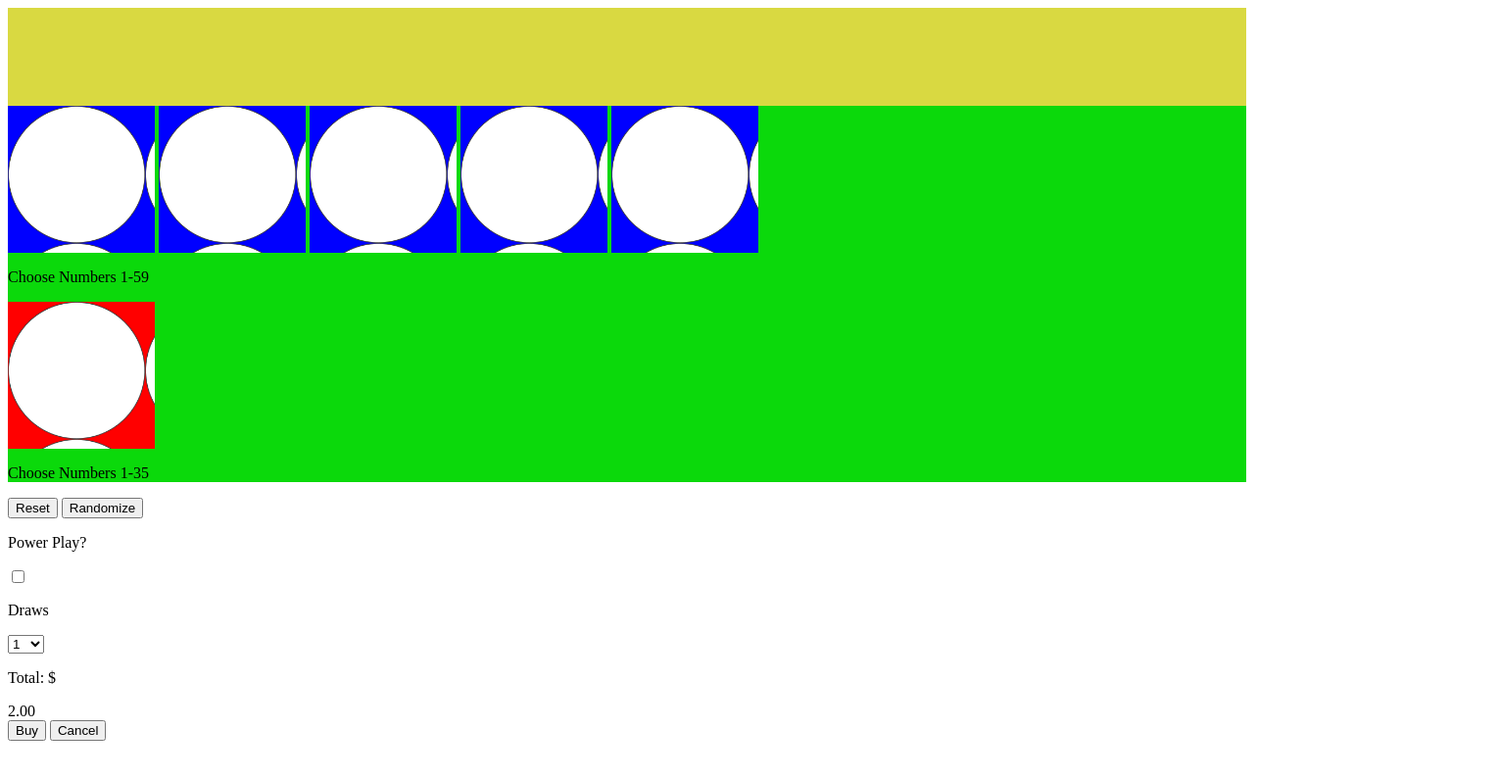
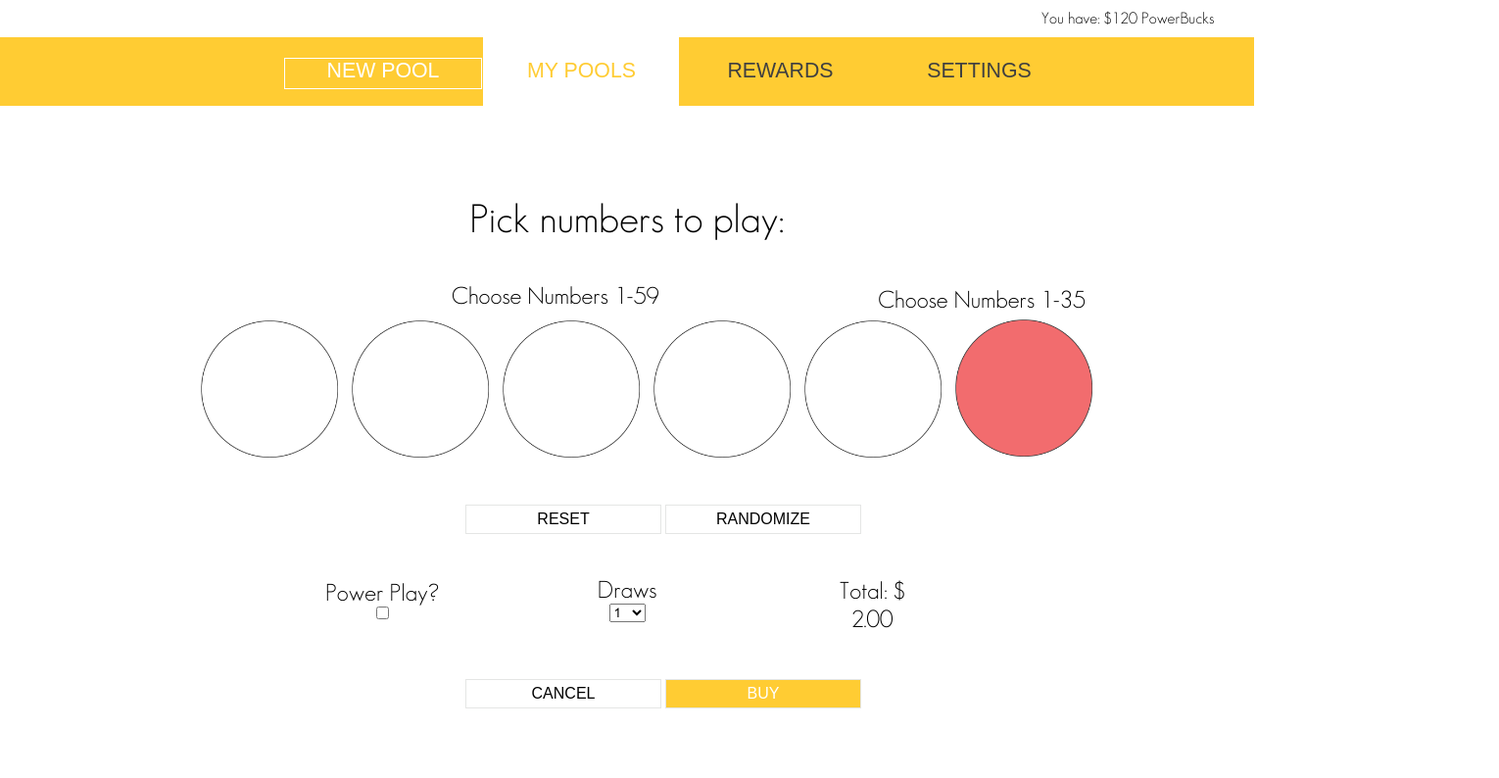
Before and after one commit to noahfradin/lotteria, a website: page templates/picker.html in a window 1280 px wide. Shown: the whole page at 98% size, 1530 px wide, since content can reach past the window. Drawn offline with Linux system fonts and the light colour scheme; a web font is replaced by a local one.

Commit message:
Did Picker CSS, for some reason Power Play toggle and Draws thing aren't working. Alec? I don't know how the CSS could have screwed it up. Anyways it is looking good. And CSS was all I touched. So yeah we hood on that

```diff
--- a/public/css/picker.css
+++ b/public/css/picker.css
@@ -1,21 +1,201 @@
+@font-face {
+font-family:"Futura";
+src:url("../fonts/Futura.ttc");
+}
+
+@font-face {
+font-family:"Arial";
+src:url("../fonts/Arial.ttf");
+}
+
+@font-face {
+font-family:"GeosansLight";
+src:url("../fonts/GeosansLight.ttf");
+}
+
 html{
-    font-family:futura;
+}
 
+* {
+    margin: 0;
+    padding: 0;
+}
+
+body{
+    min-width:1040px;
+    margin: 0;
+    padding: 0;
+}
+
+#powerbucks{
+    text-align: right;
+    font: 12pt "GeosansLight", sans-serif;
+    background-color: white;
+    position: fixed;
+    padding-top: 10px;
+    padding-bottom: 10px;
+    top: 0px;
+    width: 100%;
+    z-index: 9998;
+}
+
+#header_wrapper {
+    position: fixed;
+    top: 38px;
+    width: 100%;
+    background-color:#FFCC33;
+    height: 70px;
+    display: inline-block;
+    z-index: 9999;
+}
+
+#logo {
+    margin-left: 50px;
+    width: 200px;
+    display:inline-block;
+}
+
+#logo a {
+    color: transparent;
+    margin: 0 auto;
+}
+
+ul#top_nav {
+    display:inline-block;
+    position: absolute;
+    height: 70px;
+    border: 0;
+    min-width: 1024px;
+    margin-left: 40px;
+}
+
+ul#top_nav * {
+    display: inline-block;
+    text-align: center;
+    width: 200px;
+    height: 69px;
+    margin-right: -1px;
+}
+
+ul#top_nav li p {
+    height: 30px;
+    margin-top: 20px;
+    text-decoration: none;
+    color: #404040;
+    font: 16pt "Futura", sans-serif;
+}
+
+ul#top_nav li a {
+    margin: auto;
+    position: absolute;
+}
+
+#nav_nticket p {
+    color: white !important;
+    border: solid;
+    border-width: 1px;
+}
+
+#nav_tickets p {
+    color: #FFCC33 !important;
+}
+
+
+#nav_nticket {
+    padding-top:1px;
+}
+
+#nav_nticket:hover {
+    background-color: #FFD018;
+}
+
+#nav_tickets {
+    background-color: white;
+    padding-top: 2px;
+}
+
+#nav_tickets:hover {
+}
+
+#nav_rewards {
+    padding-top: 2px;
+    height: 68px !important;
+}
+
+#nav_rewards:hover {
+    background-color: #FFD018;
+}
+
+#nav_settings {
+    padding-top: 2px;
+    height: 68px !important;
+}
+
+#nav_settings:hover {
+    background-color: #FFD018;
+}
+
+#pick{
+    font: 30pt "GeosansLight", sans-serif;
+    position: relative;
+    margin-top: 200px;
+    text-align: center;
+}
+
+p {
+    font: 18pt "GeosansLight", sans-serif;
+    position: relative;
+}
+
+.total, .powerPlayToggle, .drawingSelector{
+    position: relative;
+    bottom: 170px;
+    text-align: center;
+}
+
+.total{
+    left: 250px;
+    bottom: 217px;
+}
+
+.powerPlayToggle{
+    right: 250px;
+    bottom: 125px;
+}
+
+#amount {
+    font: 18pt "GeosansLight", sans-serif;
+    position: relative;
+}
+
+.ticketBoard{
+    position: relative;
+    margin-top: 80px;
 
 }
 
-.header{
-    height: 100px;
-    background-color:#d9d941;
+.ticketBoard p {
+    font: 18pt "GeosansLight", sans-serif;
+    position: relative;
 }
 
-.ticketBoard{
-    background-color: #0bd90b;
+.ticketNumbers p {
+    bottom: 190px;
+    margin-left: 36%;
+}
+
+.ticketPowerball p {
+    margin-left: 70%;
+    bottom: 365px;
 }
 
 .number{
+    left: 16%;
+    position: relative;
+    display: inline-block;
     background:transparent;
     background-image:url("../images/circle_white.png");
+    background-repeat:no-repeat;
     background-size:140px 140px;
 }
 
@@ -23,21 +203,36 @@ html{
     padding: 9px;
     border: none;
     outline: none;
-    font: normal 70px/100% futura, Tahoma, sans-serif;
+    font: normal 70px/100% "Futura", sans-serif;
     width: 150px;
-    height: 150px;
-    }
-
-.number, textarea {
-    width: 400px;
-    max-width: 150px;
     height: 150px;
     line-height: 150%;
     text-align:center;
-    background-color:blue;
     }
 
+button {
+    position: relative;
+    font: normal 70px/100% "Futura", sans-serif;
+    background-color: white;
+    border: solid 1px;
+    border-color: #E5E6E5;
+    height: 30px;
+    width: 200px;
+    font: 12pt "Futura", sans-serif;
+    left: 475px;
+    top: -170px;
+}
+
+#buyButton{
+    color: white;
+    background-color: #FFCC33 !important;
+}
+
 #powerball{
-    background-color:red;
-/*    need image with transparent center*/
+    position: relative;
+    display: inline-block;
+    background-image:url("../images/circle_red.png");
+    color: white;
+    top: -180px;
+    margin-left: 770px;
 }
--- a/public/css/ticket.css
+++ b/public/css/ticket.css
@@ -43,8 +43,8 @@ body{
     font: 12pt "GeosansLight", sans-serif;
     background-color: white;
     position: fixed;
-    margin-top: 10px;
-    margin-bottom: 10px;
+    padding-top: 10px;
+    padding-bottom: 10px;
     top: 0px;
     width: 100%;
     z-index: 9998;
--- a/templates/picker.html
+++ b/templates/picker.html
@@ -1,18 +1,24 @@
 <html>
     <head>
 
-        <script type = "text/javascript" src = "../javascript/picker.js"></script>
+        <script type = "text/javascript" src = "../public/javascript/picker.js"></script>
         <link rel="stylesheet" href="../public/css/picker.css" type="text/css" />
     </head>
     <body>
-        <div class= "header">
-
-
-        </div>
+    <div id="powerbucks">You have: $120 PowerBucks&nbsp;&nbsp;&nbsp;&nbsp;&nbsp;&nbsp;&nbsp;&nbsp;&nbsp;&nbsp;</div>
+    <header>
+		<div id="header_wrapper">
+			<h1 id="logo"><a href="#">Lotteria</a></h1>
+			<ul id="top_nav">
+				<li id="nav_nticket"><a href="#"></a><p>NEW POOL</p></li>
+				<li id="nav_tickets"><a href="#"></a><p>MY POOLS</p></li>
+				<li id="nav_rewards"><a href="#"></a><p>REWARDS</p></li>
+				<li id="nav_settings"><a href="#"></a><p>SETTINGS</p></li>
+			</ul>
+		</div>
+	</header>
+        <p id="pick">Pick numbers to play:</p>
         <div class = "ticketBoard">
-            <div class = "ticketHeader">
-
-            </div>
             <div class = "ticketNumbers">
                 <input type="text" id="number1" class="number" maxlength="2" tabindex="1" value="">
                 <input type="text" id="number2" class="number" maxlength="2" tabindex="2" value="">
@@ -30,10 +36,10 @@
 
         <div class = "resetRandomizeHeader">
 
-                <button id = "resetButton" tabindex="7" type="button">Reset</button>
+                <button id = "resetButton" tabindex="7" type="button">RESET</button>
 
 
-                <button id = "randomizeButton" tabindex="8" type="button">Randomize</button>
+                <button id = "randomizeButton" tabindex="8" type="button">RANDOMIZE</button>
 
 
         </div>
@@ -83,10 +89,13 @@
                 <span id = "amount">2.00</span>
             </div>
 
-                <button id = "buyButton" tabindex="11" type="button">Buy</button>
+
+                <button id = "cancelButton" tabindex="12" type="button">CANCEL</button>
+
+                <button id = "buyButton" tabindex="11" type="button">BUY</button>
 
 
-                <button id = "cancelButton" tabindex="12" type="button">Cancel</button>
+
 
         </div>
 
```
Also changed, not shown: templates/ticket(nostache).html (+1 -1 lines).
